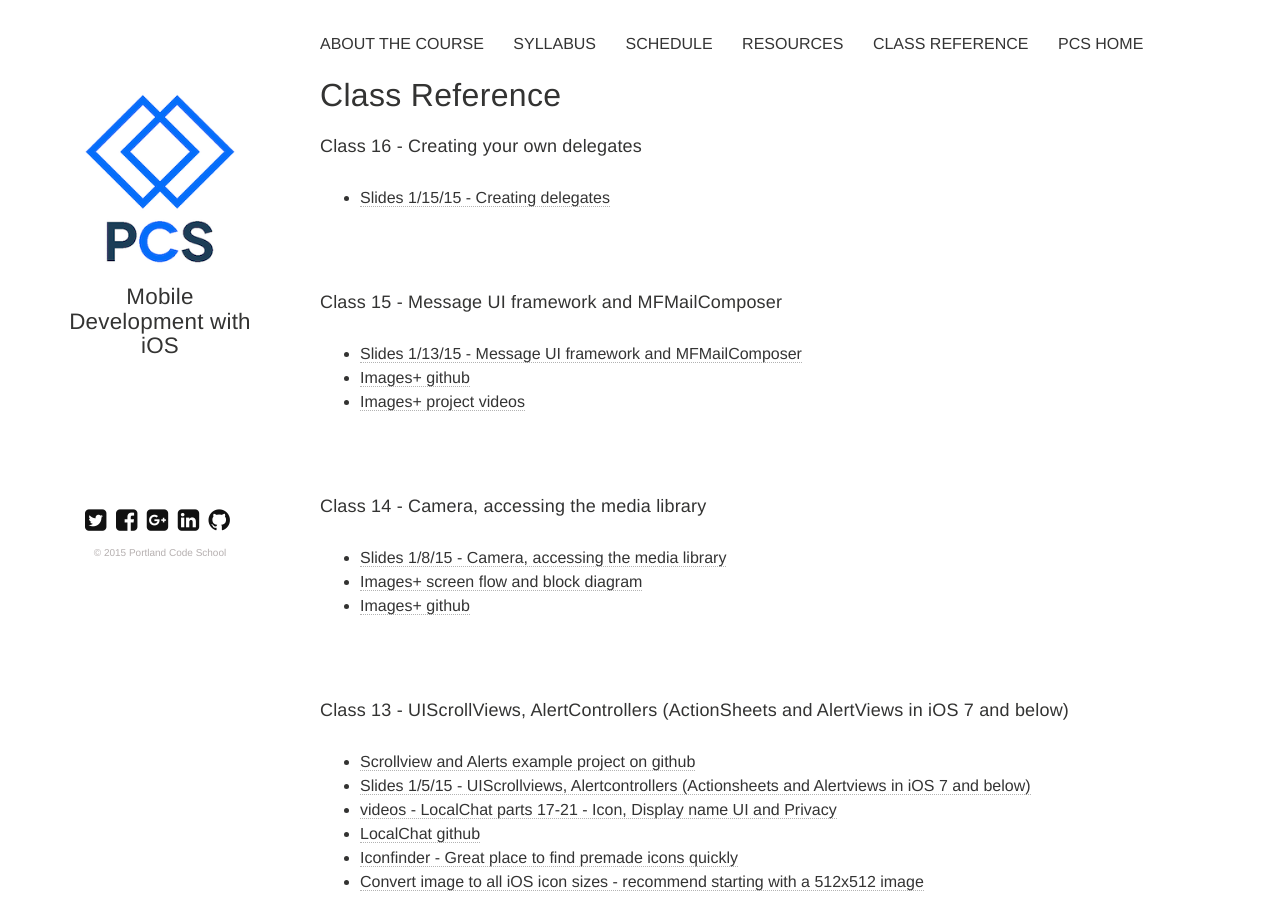
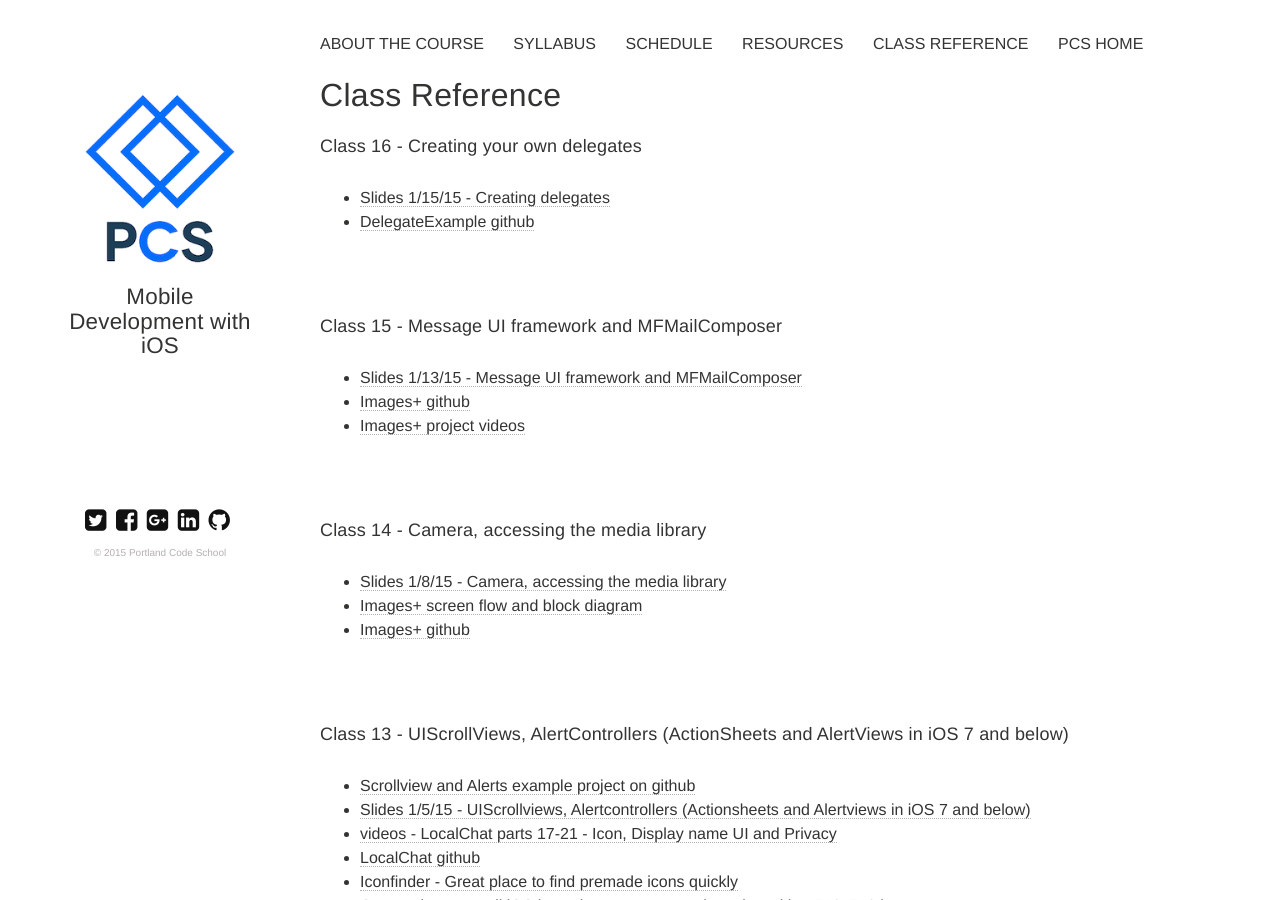
Before and after one commit to portlandcodeschool/ios, a Jekyll site: the page built from reference.md, in a window 1280 px wide and 900 px high. Built offline with Jekyll 4.4.1, drawn with Linux system fonts in a browser that asks for light colours; nearby versions of some CDN libraries.

Commit message:
Update reference.md

```diff
--- a/reference.md
+++ b/reference.md
@@ -7,6 +7,7 @@ tags: [reference]
 ---
 ####Class 16 - Creating your own delegates
 * [Slides 1/15/15 - Creating delegates](https://docs.google.com/presentation/d/12rtvvIFq3qePViyVErbZoxcy-Uvb5hED_tqCsYnQgL0/edit?usp=sharing)
+* [DelegateExample github](https://github.com/portlandcodeschool/DelegateExample_iOS)
 
 ####Class 15 - Message UI framework and MFMailComposer
 * [Slides 1/13/15 - Message UI framework and MFMailComposer](https://docs.google.com/presentation/d/1bRwV-naiuhZM6ANbhIN-DfggI-g6SICEtTIBkzJ2ta4/edit?usp=sharing)
```
